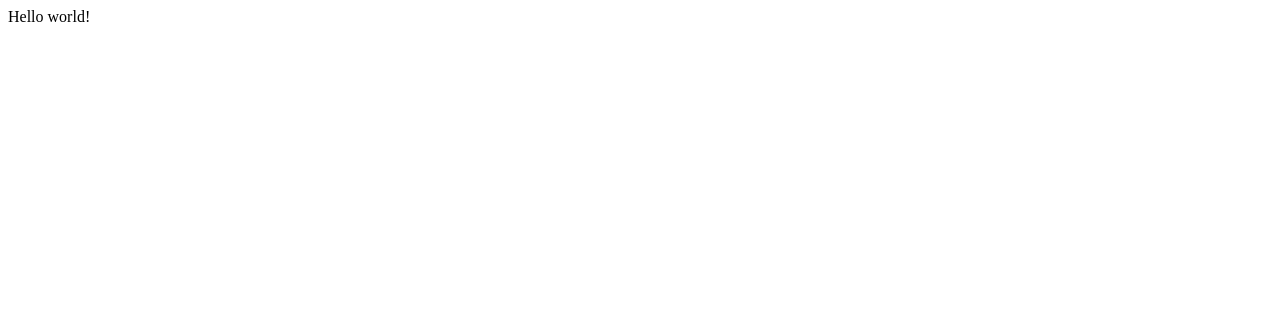
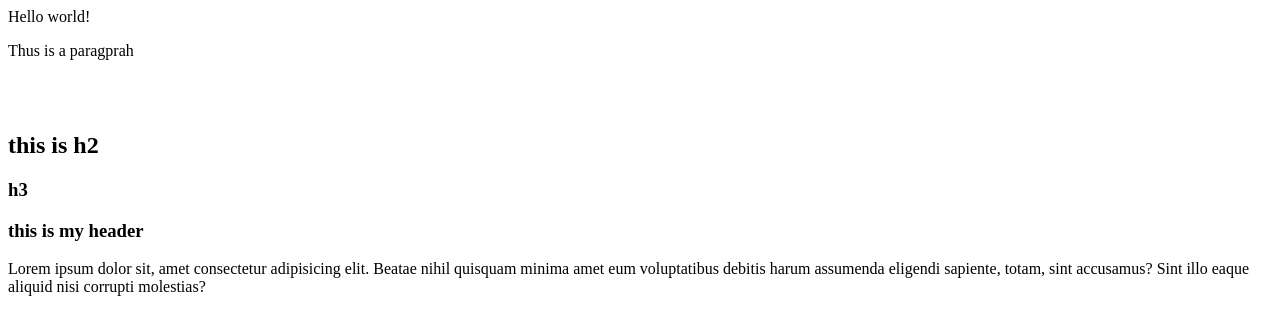
Before and after one commit to AllenRodi/classwork, a plain HTML site: page my-first-page/index.html in a window 1280 px wide. Drawn offline with Linux system fonts and the light colour scheme.

Commit message:
added other.html and basic html code

```diff
--- a/my-first-page/index.html
+++ b/my-first-page/index.html
@@ -9,7 +9,16 @@
 
     <body>
         Hello world!
+        <p>Thus is a paragprah</p>
+        <br>
+        <br>
+        <h2>this is h2</h2>
+        <h3>h3</h3>
     </body>
+
+    <div></div>
+    <h3>this is my header</h3>
+    <p>Lorem ipsum dolor sit, amet consectetur adipisicing elit. Beatae nihil quisquam minima amet eum voluptatibus debitis harum assumenda eligendi sapiente, totam, sint accusamus? Sint illo eaque aliquid nisi corrupti molestias?</p>
 
 
 </html>
```
Also changed, not shown: my-first-page/other.html (added, +10 -0 lines).
